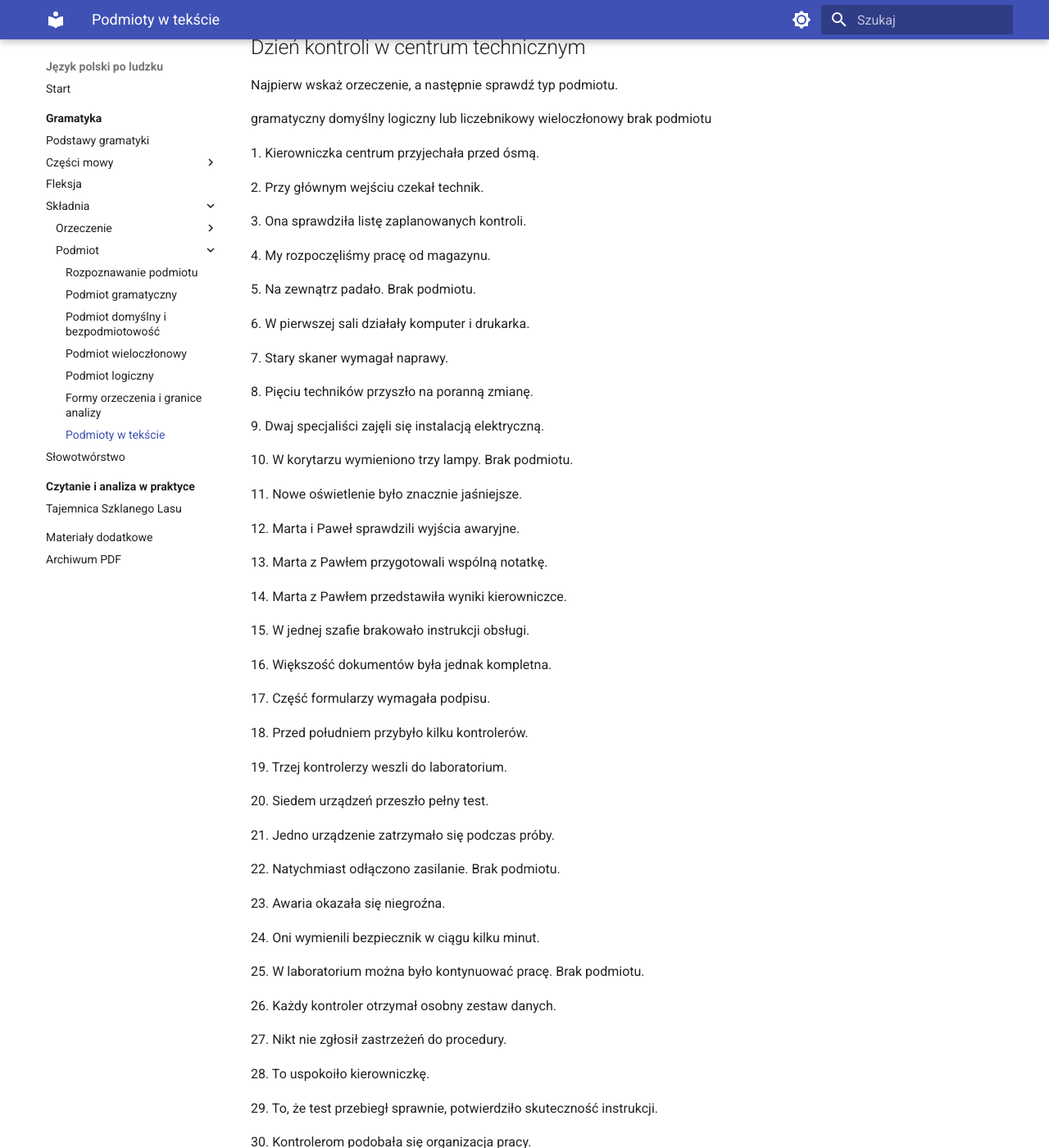
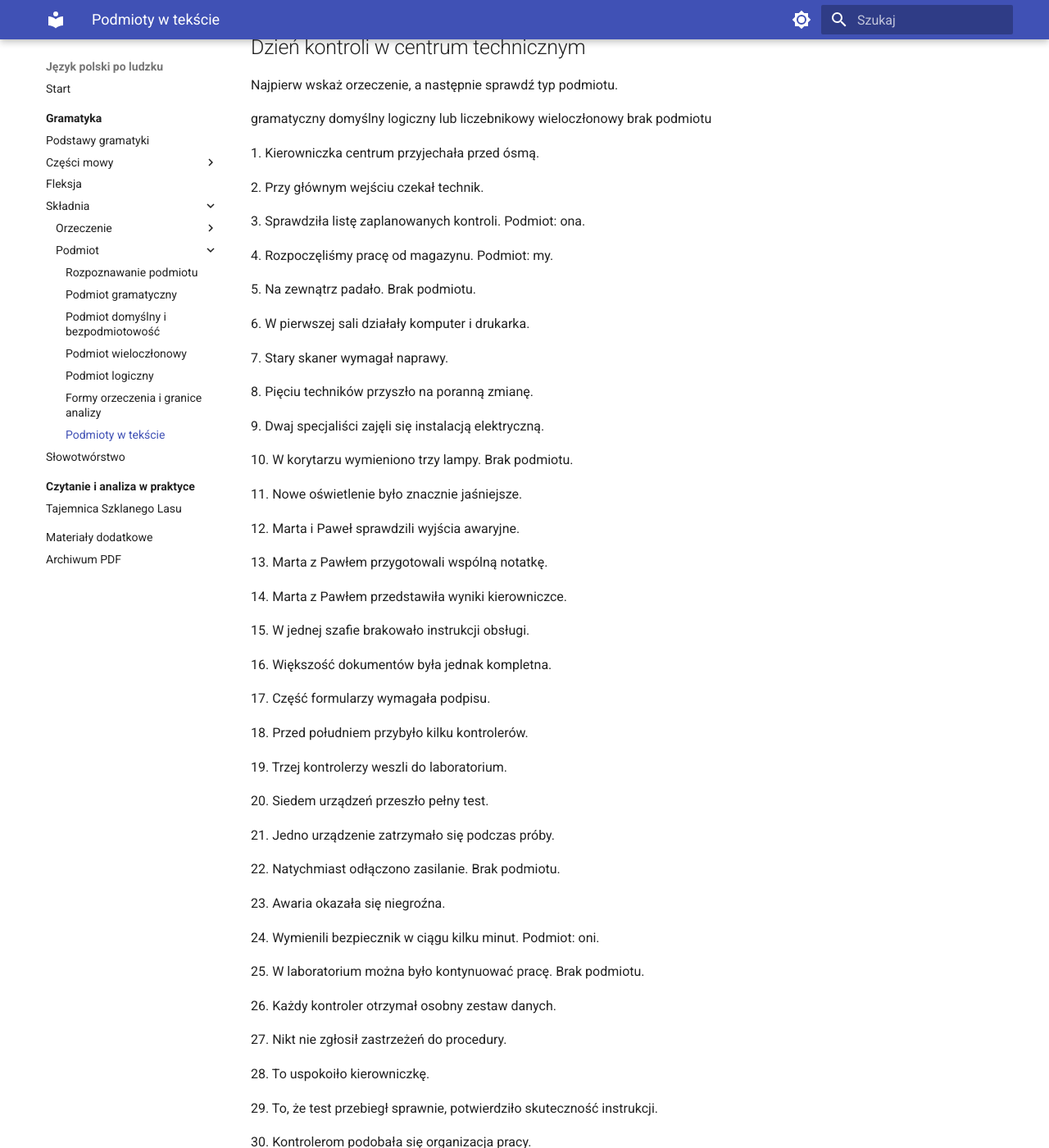
Before and after one commit to dchorazkiewicz/SP_JP, an MkDocs documentation site: the page built from docs/gramatyka/skladnia/podmiot/podmioty-w-tekscie.md, in a window 1280 px wide and 1400 px high, scrolled down 231 px. Shown: the whole window at 82% size. Built offline with MkDocs 1.6.1 and Material for MkDocs 9.7.7, drawn with Linux system fonts in a browser that asks for light colours; some of the changed text lies outside the part shown.

Commit message:
Correct subject classifications in reading text

```diff
--- a/docs/gramatyka/skladnia/podmiot/podmioty-w-tekscie.md
+++ b/docs/gramatyka/skladnia/podmiot/podmioty-w-tekscie.md
@@ -21,13 +21,13 @@
   <div class="subject-reading-text">
     <p><span class="subject-sentence-no">1.</span> <span class="subject-mark subject-mark--grammatical">Kierowniczka centrum</span> <span class="subject-predicate">przyjechała</span> przed ósmą.</p>
     <p><span class="subject-sentence-no">2.</span> Przy głównym wejściu <span class="subject-predicate">czekał</span> <span class="subject-mark subject-mark--grammatical">technik</span>.</p>
-    <p><span class="subject-sentence-no">3.</span> <span class="subject-mark subject-mark--implicit">Ona</span> <span class="subject-predicate">sprawdziła</span> listę zaplanowanych kontroli.</p>
-    <p><span class="subject-sentence-no">4.</span> <span class="subject-mark subject-mark--implicit">My</span> <span class="subject-predicate">rozpoczęliśmy</span> pracę od magazynu.</p>
+    <p><span class="subject-sentence-no">3.</span> <span class="subject-predicate">Sprawdziła</span> listę zaplanowanych kontroli. <span class="subject-mark subject-mark--implicit">Podmiot: ona.</span></p>
+    <p><span class="subject-sentence-no">4.</span> <span class="subject-predicate">Rozpoczęliśmy</span> pracę od magazynu. <span class="subject-mark subject-mark--implicit">Podmiot: my.</span></p>
     <p><span class="subject-sentence-no">5.</span> Na zewnątrz <span class="subject-predicate">padało</span>. <span class="subject-mark subject-mark--none">Brak podmiotu.</span></p>
     <p><span class="subject-sentence-no">6.</span> W pierwszej sali <span class="subject-predicate">działały</span> <span class="subject-mark subject-mark--series">komputer i drukarka</span>.</p>
     <p><span class="subject-sentence-no">7.</span> <span class="subject-mark subject-mark--grammatical">Stary skaner</span> <span class="subject-predicate">wymagał</span> naprawy.</p>
     <p><span class="subject-sentence-no">8.</span> <span class="subject-mark subject-mark--logical">Pięciu techników</span> <span class="subject-predicate">przyszło</span> na poranną zmianę.</p>
-    <p><span class="subject-sentence-no">9.</span> <span class="subject-mark subject-mark--series">Dwaj specjaliści</span> <span class="subject-predicate">zajęli się</span> instalacją elektryczną.</p>
+    <p><span class="subject-sentence-no">9.</span> <span class="subject-mark subject-mark--grammatical">Dwaj specjaliści</span> <span class="subject-predicate">zajęli się</span> instalacją elektryczną.</p>
     <p><span class="subject-sentence-no">10.</span> W korytarzu <span class="subject-predicate">wymieniono</span> trzy lampy. <span class="subject-mark subject-mark--none">Brak podmiotu.</span></p>
     <p><span class="subject-sentence-no">11.</span> <span class="subject-mark subject-mark--grammatical">Nowe oświetlenie</span> <span class="subject-predicate">było</span> znacznie jaśniejsze.</p>
     <p><span class="subject-sentence-no">12.</span> <span class="subject-mark subject-mark--series">Marta i Paweł</span> <span class="subject-predicate">sprawdzili</span> wyjścia awaryjne.</p>
@@ -37,12 +37,12 @@
     <p><span class="subject-sentence-no">16.</span> <span class="subject-mark subject-mark--grammatical">Większość dokumentów</span> <span class="subject-predicate">była</span> jednak kompletna.</p>
     <p><span class="subject-sentence-no">17.</span> <span class="subject-mark subject-mark--grammatical">Część formularzy</span> <span class="subject-predicate">wymagała</span> podpisu.</p>
     <p><span class="subject-sentence-no">18.</span> Przed południem <span class="subject-predicate">przybyło</span> <span class="subject-mark subject-mark--logical">kilku kontrolerów</span>.</p>
-    <p><span class="subject-sentence-no">19.</span> <span class="subject-mark subject-mark--series">Trzej kontrolerzy</span> <span class="subject-predicate">weszli</span> do laboratorium.</p>
+    <p><span class="subject-sentence-no">19.</span> <span class="subject-mark subject-mark--grammatical">Trzej kontrolerzy</span> <span class="subject-predicate">weszli</span> do laboratorium.</p>
     <p><span class="subject-sentence-no">20.</span> <span class="subject-mark subject-mark--logical">Siedem urządzeń</span> <span class="subject-predicate">przeszło</span> pełny test.</p>
     <p><span class="subject-sentence-no">21.</span> <span class="subject-mark subject-mark--grammatical">Jedno urządzenie</span> <span class="subject-predicate">zatrzymało się</span> podczas próby.</p>
     <p><span class="subject-sentence-no">22.</span> Natychmiast <span class="subject-predicate">odłączono</span> zasilanie. <span class="subject-mark subject-mark--none">Brak podmiotu.</span></p>
     <p><span class="subject-sentence-no">23.</span> <span class="subject-mark subject-mark--grammatical">Awaria</span> <span class="subject-predicate">okazała się</span> niegroźna.</p>
-    <p><span class="subject-sentence-no">24.</span> <span class="subject-mark subject-mark--implicit">Oni</span> <span class="subject-predicate">wymienili</span> bezpiecznik w ciągu kilku minut.</p>
+    <p><span class="subject-sentence-no">24.</span> <span class="subject-predicate">Wymienili</span> bezpiecznik w ciągu kilku minut. <span class="subject-mark subject-mark--implicit">Podmiot: oni.</span></p>
     <p><span class="subject-sentence-no">25.</span> W laboratorium <span class="subject-predicate">można było kontynuować</span> pracę. <span class="subject-mark subject-mark--none">Brak podmiotu.</span></p>
     <p><span class="subject-sentence-no">26.</span> <span class="subject-mark subject-mark--grammatical">Każdy kontroler</span> <span class="subject-predicate">otrzymał</span> osobny zestaw danych.</p>
     <p><span class="subject-sentence-no">27.</span> <span class="subject-mark subject-mark--grammatical">Nikt</span> <span class="subject-predicate">nie zgłosił</span> zastrzeżeń do procedury.</p>
@@ -51,7 +51,7 @@
     <p><span class="subject-sentence-no">30.</span> Kontrolerom <span class="subject-predicate">podobała się</span> <span class="subject-mark subject-mark--grammatical">organizacja pracy</span>.</p>
     <p><span class="subject-sentence-no">31.</span> Jednemu z techników <span class="subject-predicate">zrobiło się</span> słabo. <span class="subject-mark subject-mark--none">Brak podmiotu.</span></p>
     <p><span class="subject-sentence-no">32.</span> <span class="subject-mark subject-mark--grammatical">Ratownik zakładowy</span> <span class="subject-predicate">udzielił</span> mu pomocy.</p>
-    <p><span class="subject-sentence-no">33.</span> <span class="subject-mark subject-mark--implicit">Technik</span> <span class="subject-predicate">poczuł się</span> lepiej po krótkim odpoczynku.</p>
+    <p><span class="subject-sentence-no">33.</span> <span class="subject-predicate">Poczuł się</span> lepiej po krótkim odpoczynku. <span class="subject-mark subject-mark--implicit">Podmiot: technik.</span></p>
     <p><span class="subject-sentence-no">34.</span> Po przerwie <span class="subject-predicate">wróciliśmy</span> do kontroli. <span class="subject-mark subject-mark--implicit">Podmiot: my.</span></p>
     <p><span class="subject-sentence-no">35.</span> Na drugim piętrze <span class="subject-predicate">znajdowały się</span> <span class="subject-mark subject-mark--series">serwerownia i archiwum</span>.</p>
     <p><span class="subject-sentence-no">36.</span> <span class="subject-mark subject-mark--grammatical">Serwerownia</span> <span class="subject-predicate">była</span> odpowiednio chłodzona.</p>
@@ -61,11 +61,11 @@
     <p><span class="subject-sentence-no">40.</span> Podczas spotkania <span class="subject-predicate">omówiono</span> wszystkie usterki. <span class="subject-mark subject-mark--none">Brak podmiotu.</span></p>
     <p><span class="subject-sentence-no">41.</span> <span class="subject-mark subject-mark--grammatical">Najpoważniejszy problem</span> <span class="subject-predicate">dotyczył</span> systemu wentylacji.</p>
     <p><span class="subject-sentence-no">42.</span> <span class="subject-mark subject-mark--logical">Trzech specjalistów</span> <span class="subject-predicate">miało przygotować</span> plan naprawy.</p>
-    <p><span class="subject-sentence-no">43.</span> <span class="subject-mark subject-mark--series">Dwie specjalistki</span> <span class="subject-predicate">zebrały</span> potrzebne pomiary.</p>
+    <p><span class="subject-sentence-no">43.</span> <span class="subject-mark subject-mark--grammatical">Dwie specjalistki</span> <span class="subject-predicate">zebrały</span> potrzebne pomiary.</p>
     <p><span class="subject-sentence-no">44.</span> Wieczorem <span class="subject-predicate">zaczęło się ściemniać</span>. <span class="subject-mark subject-mark--none">Brak podmiotu.</span></p>
     <p><span class="subject-sentence-no">45.</span> <span class="subject-mark subject-mark--grammatical">Ostatni kontroler</span> <span class="subject-predicate">opuścił</span> budynek o osiemnastej.</p>
-    <p><span class="subject-sentence-no">46.</span> <span class="subject-mark subject-mark--implicit">Kierowniczka</span> <span class="subject-predicate">została</span> jeszcze w biurze.</p>
-    <p><span class="subject-sentence-no">47.</span> <span class="subject-mark subject-mark--implicit">Ona</span> <span class="subject-predicate">przeczytała</span> końcowy protokół.</p>
+    <p><span class="subject-sentence-no">46.</span> <span class="subject-mark subject-mark--grammatical">Kierowniczka</span> <span class="subject-predicate">została</span> jeszcze w biurze.</p>
+    <p><span class="subject-sentence-no">47.</span> <span class="subject-predicate">Przeczytała</span> końcowy protokół. <span class="subject-mark subject-mark--implicit">Podmiot: ona.</span></p>
     <p><span class="subject-sentence-no">48.</span> W dokumencie <span class="subject-predicate">nie było</span> <span class="subject-mark subject-mark--logical">poważnych zastrzeżeń</span>.</p>
     <p><span class="subject-sentence-no">49.</span> <span class="subject-mark subject-mark--grammatical">Wynik kontroli</span> <span class="subject-predicate">był</span> pozytywny.</p>
     <p><span class="subject-sentence-no">50.</span> Następnego dnia <span class="subject-mark subject-mark--grammatical">centrum</span> <span class="subject-predicate">wznowiło</span> normalną pracę.</p>
```
